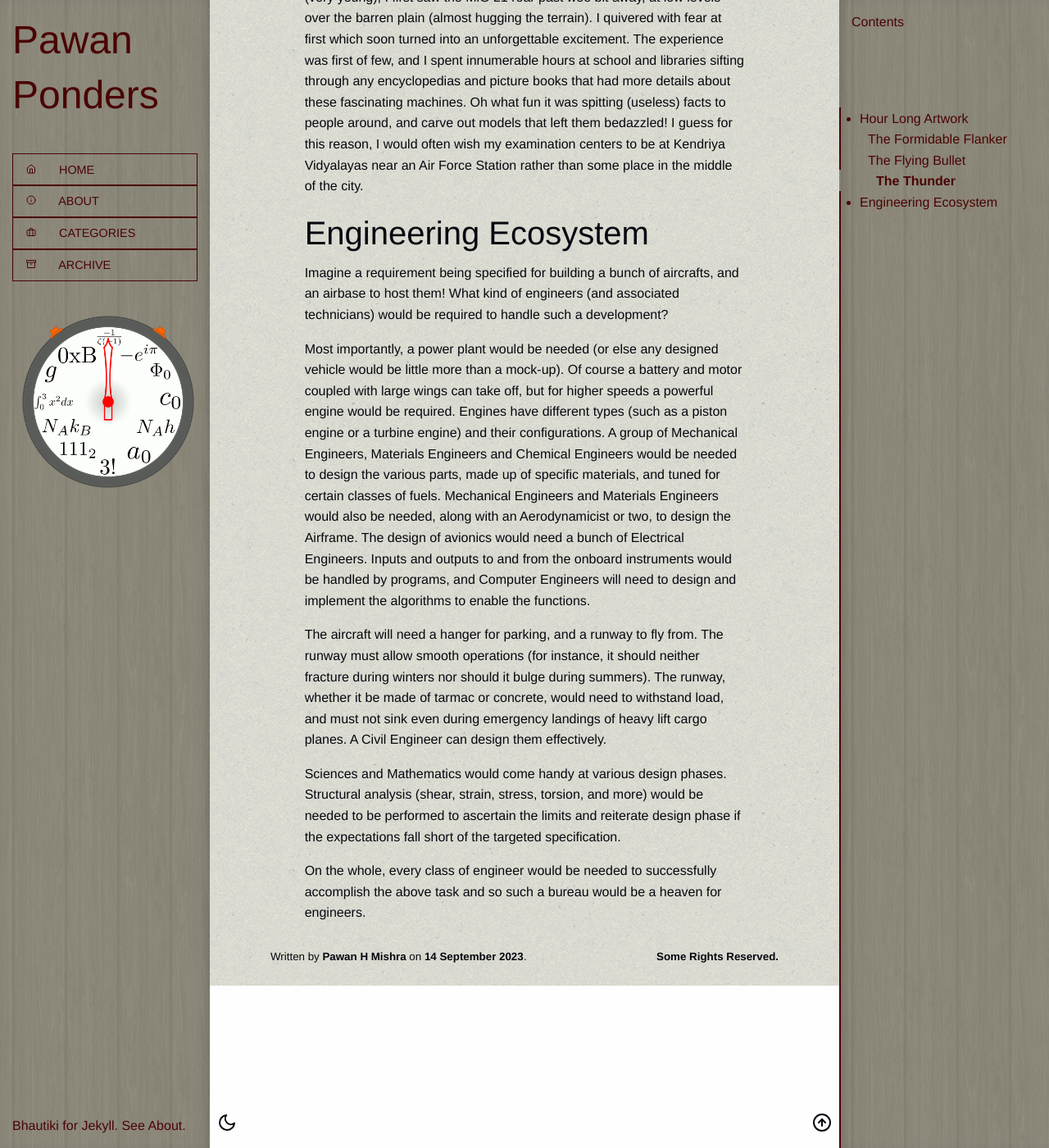
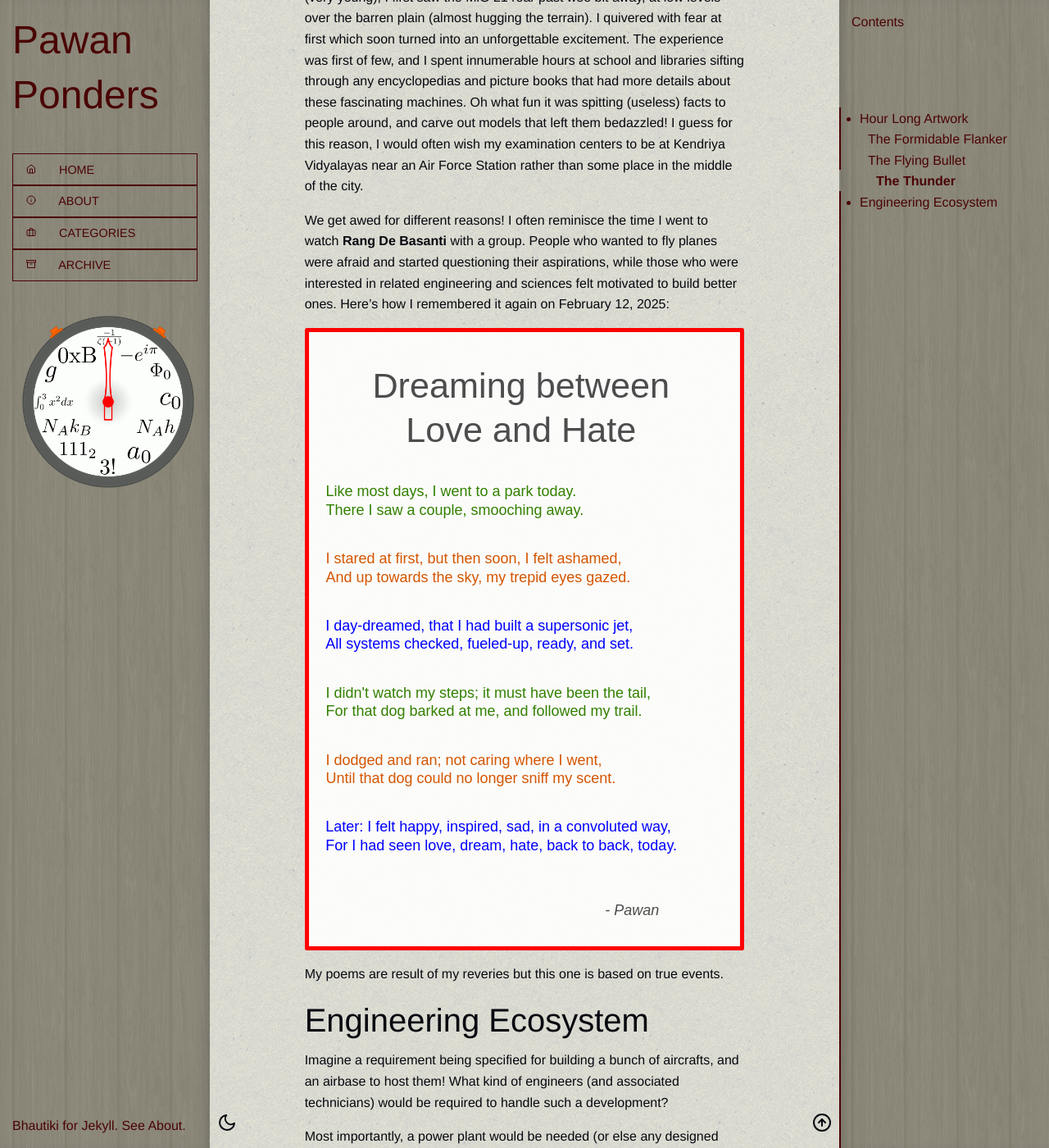
Before and after one commit to pawanmsr/pawanmsr.github.io, a Jekyll site: the page built from _posts/2023-09-14-drawing-adventure.markdown, in a window 1280 px wide and 1400 px high, scrolled down 2417 px. Shown: the whole window at 82% size. Built offline with Jekyll 4.4.1, drawn with Linux system fonts in a browser that asks for light colours.

Commit message:
update blog post

```diff
--- a/_posts/2023-09-14-drawing-adventure.markdown
+++ b/_posts/2023-09-14-drawing-adventure.markdown
@@ -30,6 +30,12 @@ Most produced supersonic combat aircraft. Performs as a fighter-interceptor. Num
 
 Our world view is formed from the people we interact with and the things we enjoy doing. For instance, when I was barely aware of my own existence (very young), I first saw the MiG 21 roar past wee bit away, at low levels over the barren plain (almost hugging the terrain). I quivered with fear at first which soon turned into an unforgettable excitement. The experience was first of few, and I spent innumerable hours at school and libraries sifting through any encyclopedias and picture books that had more details about these fascinating machines. Oh what fun it was spitting (useless) facts to people around, and carve out models that left them bedazzled! I guess for this reason, I would often wish my examination centers to be at Kendriya Vidyalayas near an Air Force Station rather than some place in the middle of the city.
 
+We get awed for different reasons! I often reminisce the time I went to watch **Rang De Basanti** with a group. People who wanted to fly planes were afraid and started questioning their aspirations, while those who were interested in related engineering and sciences felt motivated to build better ones. Here's how I remembered it again on February 12, 2025:
+
+![Dreaming between Love and Hate](/assets/img/posts/dlh.svg)
+
+My poems are result of my reveries but this one is based on true events.
+
 ## Engineering Ecosystem
 
 Imagine a requirement being specified for building a bunch of aircrafts, and an airbase to host them! What kind of engineers (and associated technicians) would be required to handle such a development?
```
